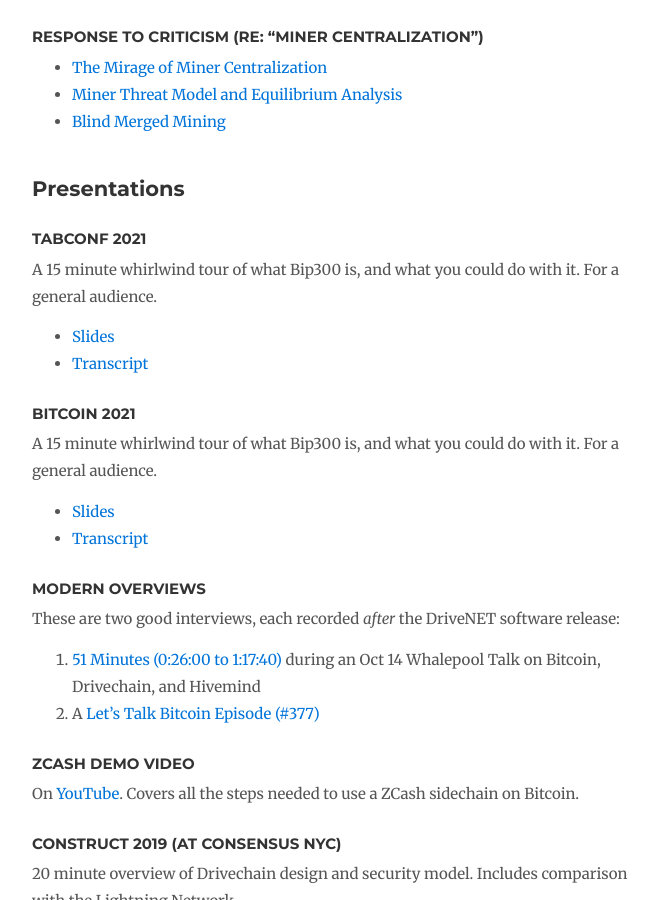
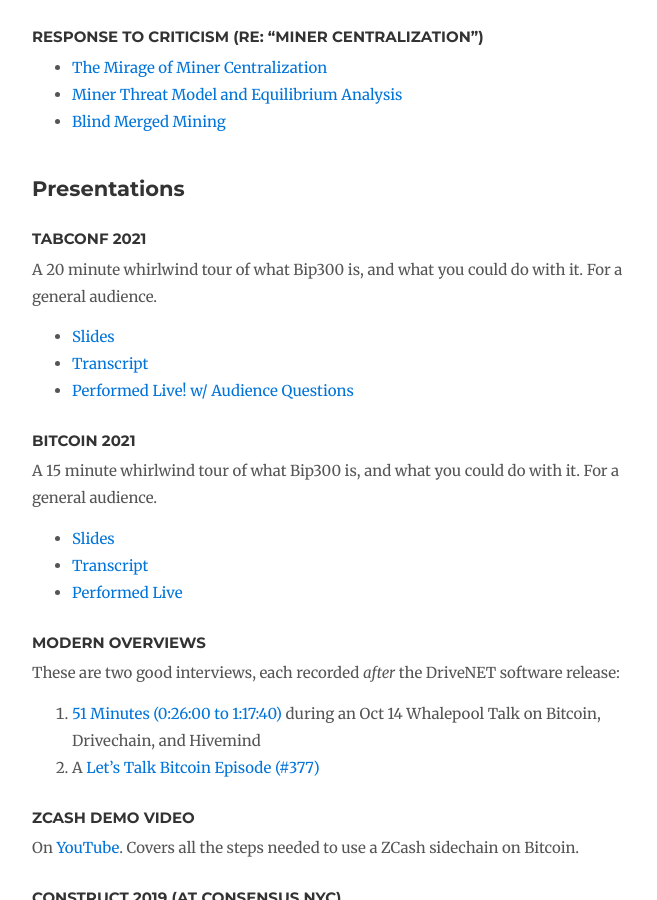
Before and after one commit to drivechain-project/drivechain.info, a Jekyll site: the page built from literature/index.md, in a window 1280 px wide and 900 px high, scrolled down 651 px. Shown: the whole window, without its empty margins (138-795 px from the left). Built offline with Jekyll 4.4.1, drawn with Linux system fonts in a browser that asks for light colours; our own code applies the rules of GitHub Pages for plain Markdown files; comment, search, counter and statistics services are not loaded.

Commit message:
add tabconf video

```diff
--- a/literature/index.md
+++ b/literature/index.md
@@ -34,10 +34,11 @@
 
 ### TabConf 2021 ### {#tabconf2021}
 
-A 15 minute whirlwind tour of what Bip300 is, and what you could do with it. For a general audience.
+A 20 minute whirlwind tour of what Bip300 is, and what you could do with it. For a general audience.
 
 * [Slides](/media/slides/tabconf2021.pdf)
 * [Transcript](/media/slides/tabconf-speech.pdf)
+* [Performed Live! w/ Audience Questions](https://youtu.be/reKjNYQSZaQ?t=23595)
 
 ### Bitcoin 2021 ### {#bitcoin2021}
 
@@ -45,6 +46,7 @@
 
 * [Slides](/media/slides/bitcoin2021.pdf)
 * [Transcript](/media/slides/bitcoin2021-transcript.pdf)
+* [Performed Live](https://www.youtube.com/watch?v=oga8Pwbq9M0)
 
 
 ### Modern Overviews ### {#about}
```
